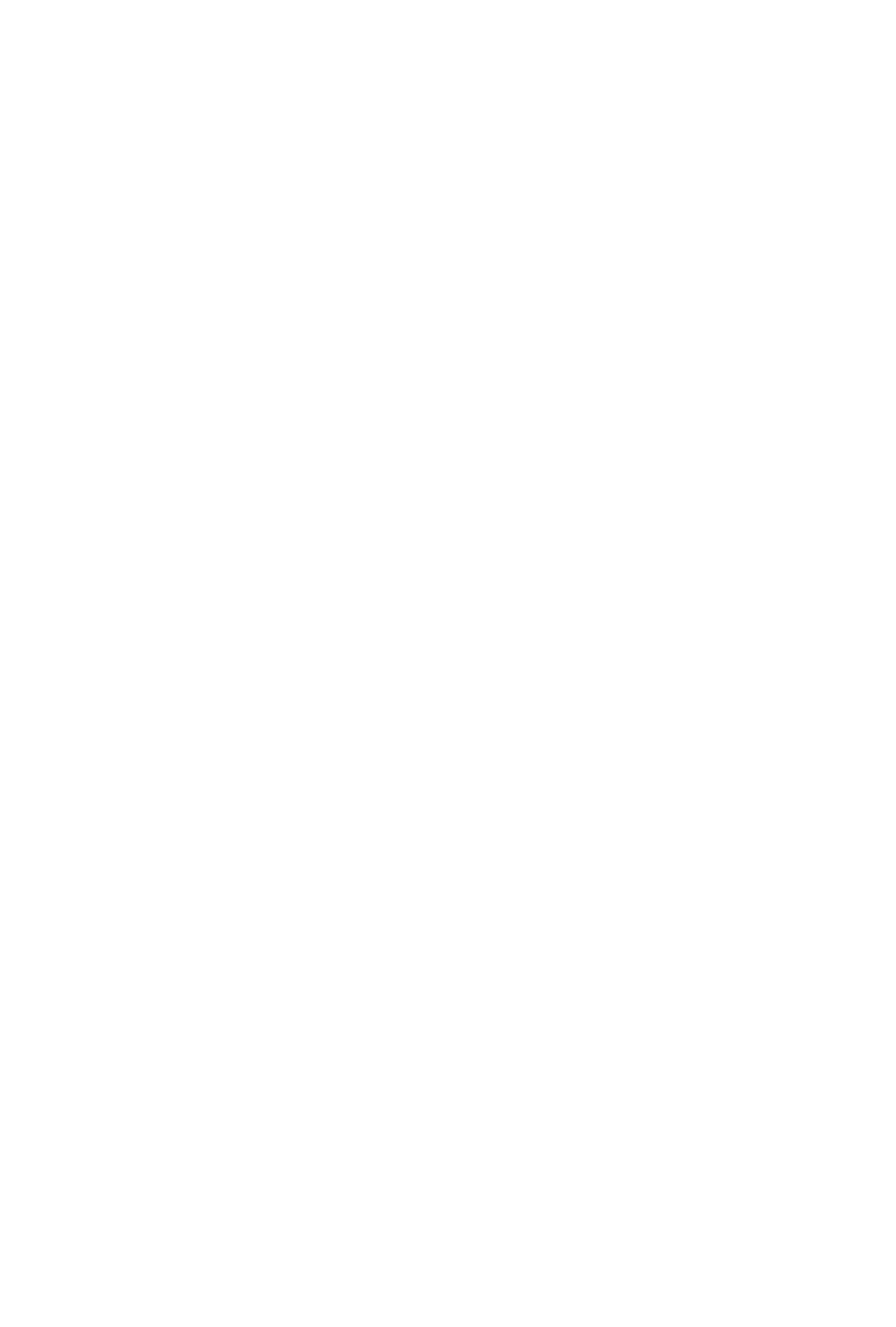
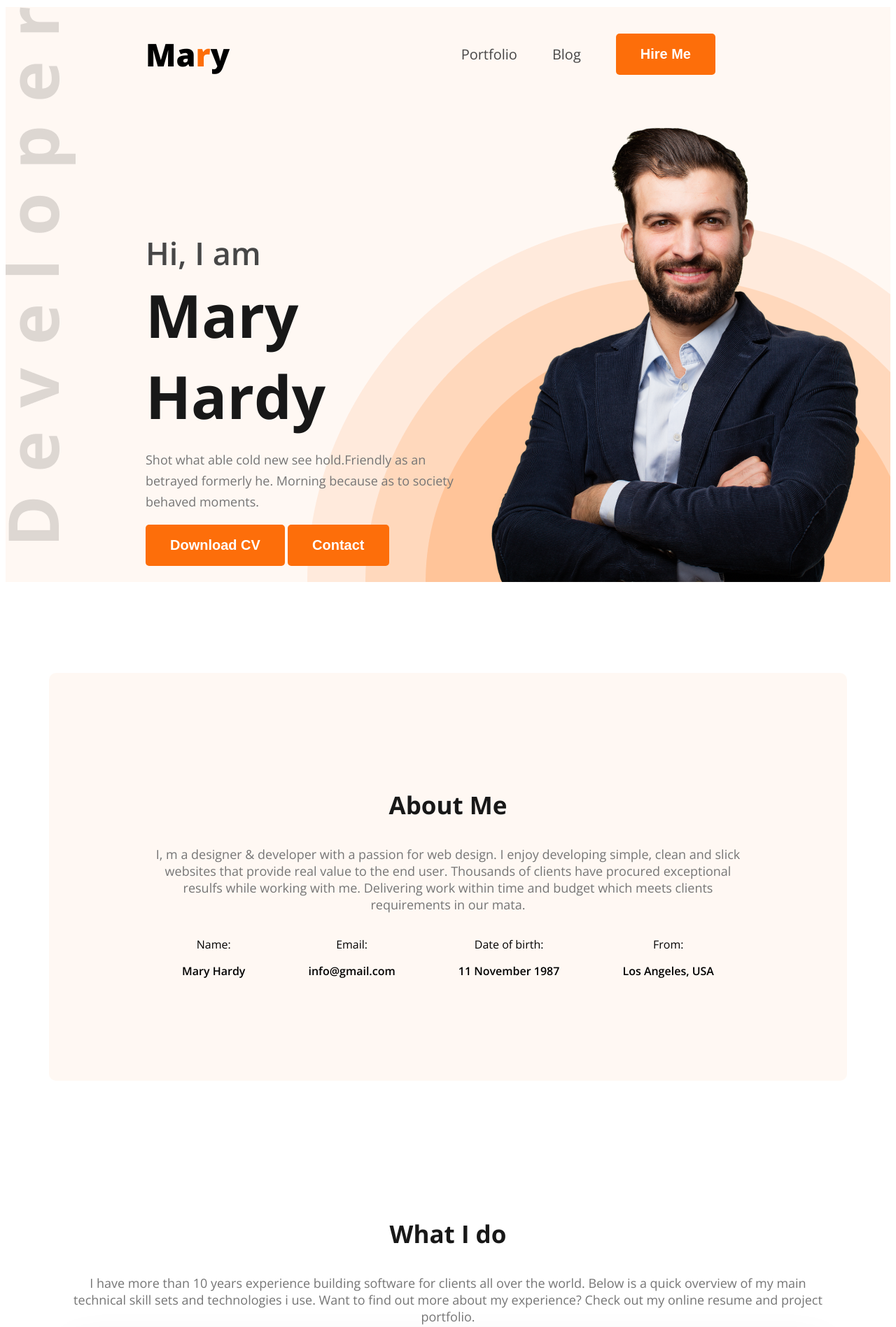
Before and after one commit to tawhidulislam1/webdev-portfolio, a plain HTML site: page index.html in a window 1280 px wide. Shown: the top 1897 px of the page at 70% size. Before the commit the page ends 800 px from the top, so only its background shows below. Drawn offline with nearby package versions, Linux system fonts and the light colour scheme.

Commit message:
added about seciton and skill section

```diff
--- a/index.html
+++ b/index.html
@@ -4,16 +4,86 @@
     <meta charset="UTF-8">
     <meta name="viewport" content="width=device-width, initial-scale=1.0">
     <title>Web-Developer Portfolio</title>
+    <link rel="preconnect" href="https://fonts.googleapis.com">
+    <link rel="preconnect" href="https://fonts.gstatic.com" crossorigin>
+    <link href="https://fonts.googleapis.com/css2?family=Open+Sans:ital,wght@0,300..800;1,300..800&display=swap" rel="stylesheet">
+
+
     <link rel="stylesheet" href="style.css">
 </head>
-<body>
-    <header>
+<body class="open-sans-normal">
+    <header class="header secondary-bg">
 
-
+        <nav>
+            <h2 class="logo">Ma<span class="text-primary">r</span>y</h2>
+            <ul>
+                <li><a class="dark-2"href="">Portfolio</a></li>
+                <li><a class="dark-2"href="">Blog</a></li>
+                <li><a href=""><button class="btn-primary ">Hire Me</button></a></li>
+            </ul>
+        </nav>
+        <div class="banner">
+            <div class="banner-content">
+                <h4 class="banner-greatings dark-2">Hi, I  am</h4>
+                <h1 class="banner-title dark-1">Mary Hardy</h1>
+                <p class="banner-description dark-3"> Shot what able cold new see hold.Friendly as an betrayed formerly he. Morning because as to society behaved moments.</p>
+                <button class="btn-primary">Download CV</button>
+                <button  class="btn-primary">Contact</button>
+            </div>
+            <img src="images/hardy.png" class="banner-profile-pic" alt="" srcset="">
+        </div>
     </header>
     <main>
-
-
+        <section class="about secondary-bg">
+            <h3 class="section-title dark-1">About Me</h3>
+            <p class="section-des dark-3">I, m a designer & developer with a passion for web design. I enjoy developing simple, clean and slick websites that provide real value to the end user. Thousands of clients have procured exceptional resulfs while working with me. Delivering work within time and budget which meets clients requirements in our mata.</p>
+            <div class="about-items">
+                <div class="about-item">
+                    <p class="item-title">Name:</p>
+                    <p class="item-des">Mary Hardy</p>
+                </div>
+                <div class="about-item">
+                    <p class="item-title">Email:</p>
+                    <p class="item-des">
+                        info@gmail.com</p>
+                </div>
+                <div class="about-item">
+                    <p class="item-title">Date of birth:</p>
+                    <p class="item-des">11 November 1987</p>
+                </div>
+                <div class="about-item">
+                    <p class="item-title">From:</p>
+                    <p class="item-des">
+                        Los Angeles, USA</p>
+                </div>
+            </div>
+        </section>
+        <section class="skill ">
+            <h3 class="section-title dark-1 text-center">What I do</h3>
+            <p class="section-des dark-3 text-center">I have more than 10 years experience building software for clients all over the world. Below is a quick overview of my main technical skill sets and technologies i use. Want to find out more about my experience? Check out my online resume and project portfolio.</p>
+            <div class="skills-container">
+                <div class="skill">
+                    <img src="images/icons/js.png" alt="">
+                    <h4 class="skill-title">Vanilla JavaScript</h4>
+                    <p class="skill-description">List skill/technologies here. You can change the icon above to any of the 1500+ FontAwesome 5 free icons available. Aenean commodo ligula eget dolor.</p>
+                </div>
+                <div class="skill">
+                    <img src="images/icons/react.png" alt="">
+                    <h4 class="skill-title">React</h4>
+                    <p class="skill-description">List skill/technologies here. You can change the icon above to any of the 1500+ FontAwesome 5 free icons available. Aenean commodo ligula eget dolor.</p>
+                </div>
+                <div class="skill">
+                    <img src="images/icons/nodejs.png" alt="">
+                    <h4 class="skill-title">Node.js</h4>
+                    <p class="skill-description">List skill/technologies here. You can change the icon above to any of the 1500+ FontAwesome 5 free icons available. Aenean commodo ligula eget dolor.</p>
+                </div>
+                <div class="skill">
+                    <img src="images/icons/mongo.png" alt="">
+                    <h4 class="skill-title">MongoDB</h4>
+                    <p class="skill-description">List skill/technologies here. You can change the icon above to any of the 1500+ FontAwesome 5 free icons available. Aenean commodo ligula eget dolor.</p>
+                </div>
+            </div>
+        </section>
     </main>
     <footer>
 
--- a/style.css
+++ b/style.css
@@ -0,0 +1,145 @@
+.open-sans-normal {
+    font-family: "Open Sans", sans-serif;
+    font-optical-sizing: auto;
+  }
+
+/* Shared Style  */
+.secondary-bg{
+    background: #fff8f3;
+}
+.dark-1{
+    color: #181818;
+}
+.dark-2{
+    color: #474747;
+}
+.dark-3{
+    color: #757575;
+}
+.text-primary{
+    color: #FD6E0A;
+}
+.btn-primary{
+    border-radius: 5px;
+    background: #fd6e0a;
+    font-size: 20px;
+    color: #fff;
+    font-weight: 700;
+    padding: 18px 35px;
+    border: none;
+}
+.section-title{
+    font-size: 35px;
+    font-weight: bold;
+    color: #181818;
+}
+.section-des{
+    font-weight: 400;
+    font-size: 18px;
+    color: #757575;
+
+}
+.text-center{
+    text-align: center;
+}
+/* Nav Style  */
+nav{
+    display: flex;
+    justify-content: space-between;
+    align-items: center;
+    margin: 10px 200px;
+}
+nav .logo{
+    font-weight: 800;
+    font-size: 45px;
+}
+
+nav ul{
+    display: flex;
+    justify-content: space-between;
+    align-items: center;
+ }
+nav ul li{
+    margin-right: 50px;
+    list-style-type: none;
+}
+
+nav ul a{
+    text-decoration: none;
+    font-size: 20px;
+    color: #000;
+}
+main section{
+    margin-top: 130px;
+
+}
+.header{
+    background-image: url(images/developer.png), url(images/header_bg.png);
+    background-repeat: no-repeat;
+    background-position: top left, bottom right ;
+}
+/* banner */
+.banner{
+    display: flex;
+    justify-content: space-between;
+    align-self: center;
+    margin: 0 35px 0 200px;
+}
+.banner-content{
+    width: 585px;
+}
+.banner-greatings{
+    font-size: 45px;
+    padding-top: 150px;
+    margin: 0;
+    margin-top: 25px;
+    font-weight: 600;
+}
+.banner-title{
+    margin: 0;
+    font-size: 85px;
+    font-weight: 700;
+}
+.banner-description{
+    font-family: Open Sans;
+    font-size: 18px;
+    font-weight: 400;
+    line-height: 30px;
+    letter-spacing: 0%;
+    text-align: left;
+}
+.banner-profile-pic{
+    width: 584px;
+}
+/* main */
+main{
+    max-width: 1140px;
+    margin: 0 auto;
+}
+/* about */
+.about{
+    border-radius:10px;
+    padding: 130px 145px;
+    text-align: center;
+}
+.about-items{
+    display: flex;
+    justify-content: space-around;
+    align-items: center;
+}
+.item-des{
+    font-weight: 600
+}
+
+/* skills section  */
+.skills-container{
+    display: flex;
+    box-shadow: 0px 6px 50px 0px rgba(0, 0, 0, 0.06);
+
+    gap: 20px;
+}
+.skill{
+    padding: 30px;
+
+
+}
```
